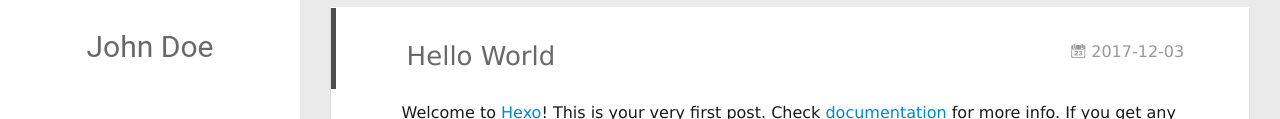
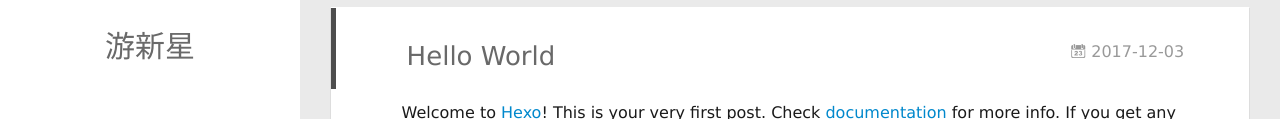
Before and after one commit to YouXinxing/youxinxing.github.io, a plain HTML site: page index.html in a window 1280 px wide. Shown: the part 243-362 px from the top of the page. Drawn offline with Linux system fonts and the light colour scheme; no server answers.

Commit message:
change name

```diff
--- a/index.html
+++ b/index.html
@@ -45,7 +45,7 @@
 			<img src="" class="js-avatar">
 		</a>
 		<hgroup>
-		  <h1 class="header-author"><a href="/">John Doe</a></h1>
+		  <h1 class="header-author"><a href="/">游新星</a></h1>
 		</hgroup>
 
 
```
